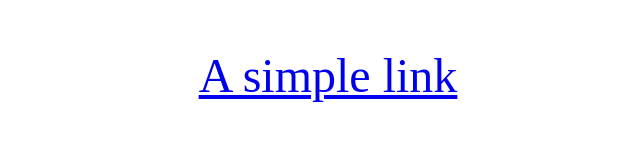
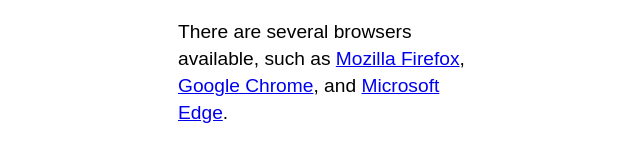
Before and after one commit to sacren/styling-links, a plain HTML site: page index.html in a window 1280 px wide. Shown: the whole page, without its empty margins (312-952 px from the left). Drawn offline with Linux system fonts and the light colour scheme.

```diff
--- a/index.html
+++ b/index.html
@@ -2,10 +2,14 @@
 <html>
   <head>
     <meta charset="utf-8">
-    <title>Default link styles</title>
+    <title>Link Styles</title>
     <link rel="stylesheet" href="style.css">
   </head>
   <body>
-    <p><a href="#">A simple link</a></p>
+    <p>There are several browsers available, such as
+      <a href="#">Mozilla Firefox</a>,
+      <a href="#">Google Chrome</a>, and
+      <a href="#">Microsoft Edge</a>.
+    </p>
   </body>
 </html>
--- a/style.css
+++ b/style.css
@@ -1,4 +1,10 @@
+body {
+  width: 300px;
+  margin: 0 auto;
+  font-size: 1.2rem;
+  font-family: sans-serif;
+}
+
 p {
-  font-size: 3rem;
-  text-align: center;
+  line-height: 1.4;
 }
```
